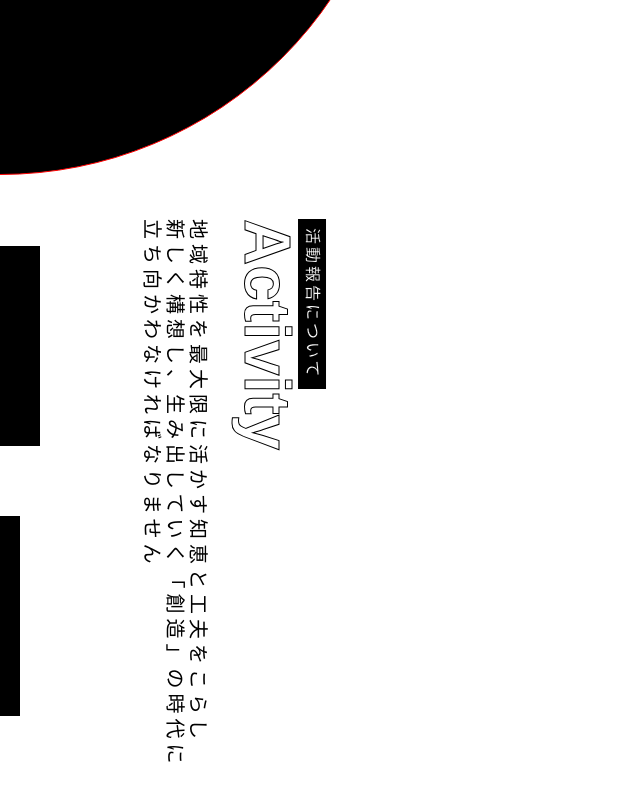
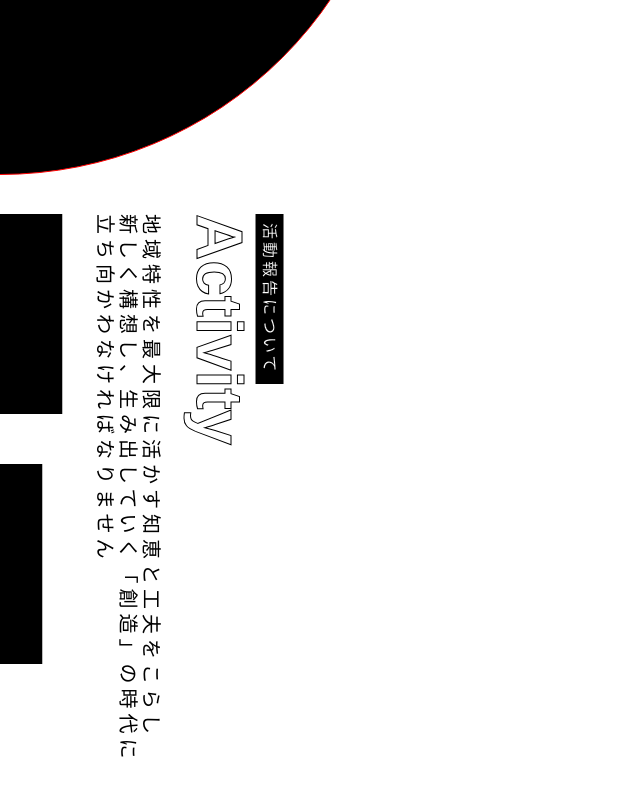
Before and after one commit to jp-knj/study_React, a React (Create React App) app in the folder 11_framermotion-website/: page / in a window 1280 px wide. Shown: the part 1919-2719 px from the top of the page, without its empty margins (0-640 px from the left). Built offline with nearby package versions, Linux system fonts and the light colour scheme.

Commit message:
:+1: Add animation on Section2
t

```diff
--- a/11_framermotion-website/src/Parallax/components/Section2.js
+++ b/11_framermotion-website/src/Parallax/components/Section2.js
@@ -1,12 +1,26 @@
-import React from 'react';
 import styled from 'styled-components';
-// import { Card } from './Card';
+import React, { useRef, useState, useLayoutEffect } from "react";
+import { motion, useViewportScroll, useTransform, useSpring } from "framer-motion";
 
 export const Section2 = () => {
+  const { scrollY } = useViewportScroll();
+  const ref = useRef();
+  const [offsetTop, setOffsetTop] = useState(0);
+
+  useLayoutEffect(() => {
+    if (!ref.current) return null;
+    setOffsetTop(ref.current.offsetTop);
+  }, [ref]);
+
+  const opacityRange = useTransform(scrollY, [offsetTop + 1600, offsetTop + 1750], [1, 0]);
+  // const yRange = useTransform(scrollY, [offsetTop + 1150, offsetTop + 1400], [0, 100]);
+
+  const opacity = useSpring(opacityRange, { stiffness: 200, damping: 100 });
+  // const y = useSpring(yRange, { stiffness: 200, damping: 100 });
   return (
     <>
       <Section>
-        <Container>
+        <Container ref={ref} style={{ opacity }}>
           <H6>活動報告について</H6>
           <H1>Activity</H1>
           <P>地域特性を最大限に活かす知恵と工夫をこらし<br />
@@ -49,15 +63,8 @@ const Section = styled.section`
   writing-mode: vertical-rl;
 `;
 
-const Container = styled.div`
- height: 900px;
-`
-
-const ActivityContainer = styled.div`
-  height: 60%;
-  display: flex;
-  justify-content: space-around;
-  align-items: center;
+const Container = styled(motion.div)`
+ height: 800px;
 `
 
 const H1 = styled.h1`
@@ -69,7 +76,7 @@ const H1 = styled.h1`
 `
 
 const H6 = styled.h6`
-  margin-left: -5px;
+  margin-right: 20px;
   padding: 5px;
   text-align: center;
   font-weight: 500;
@@ -83,22 +90,32 @@ const H6 = styled.h6`
 
 const P = styled.p`
   margin: auto 0;
-  margin-left: 40px;
+  margin-left: 10px;
   font-weight: 200;
   letter-spacing: 5px;
   font-size: 20px;
   height: auto;
 `
-const Card = styled.a``
+
+const ActivityContainer = styled.div`
+  height: auto;
+  width: auto;
+  display: flex;
+  justify-content: flex-start;
+  align-items: center;
+`
+
+const Card = styled.a`
+ height: 250px;
+ width: 100%;
+`
 
 const ThumbnailContainer = styled.div`
   position: relative;
   flex-shrink: 0;
   width: 250px;
   height: 200px;
-  margin-right: 40px;
   overflow: hidden;
-  /* background-color: black; */
 `
 const Thumbnail = styled.div`
   width: 100%;
@@ -110,11 +127,13 @@ const CardInfo = styled.div`
   margin: 0 20px;
 `
 const CardTitle = styled.div`
+  height: auto;
   font-size: 24px;
   font-weight: 400;
   margin-left: 10px;
 `
 const CardDate = styled.div`
+  height: auto;
   font-size: 16px;
   font-weight: 300;
 `
```
